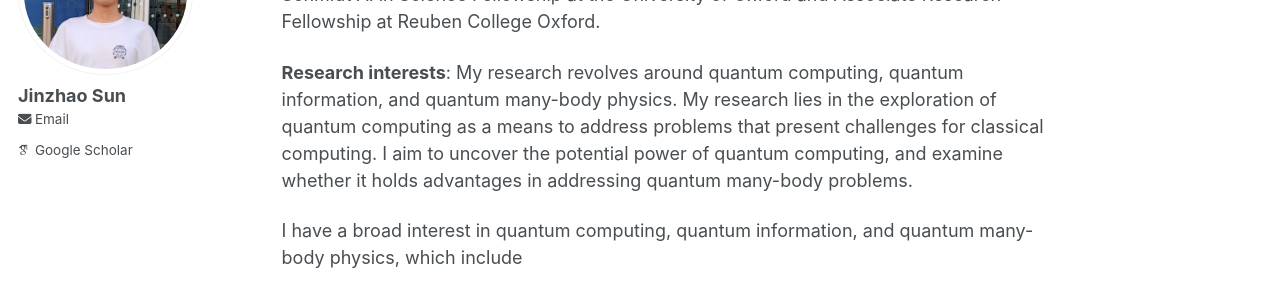
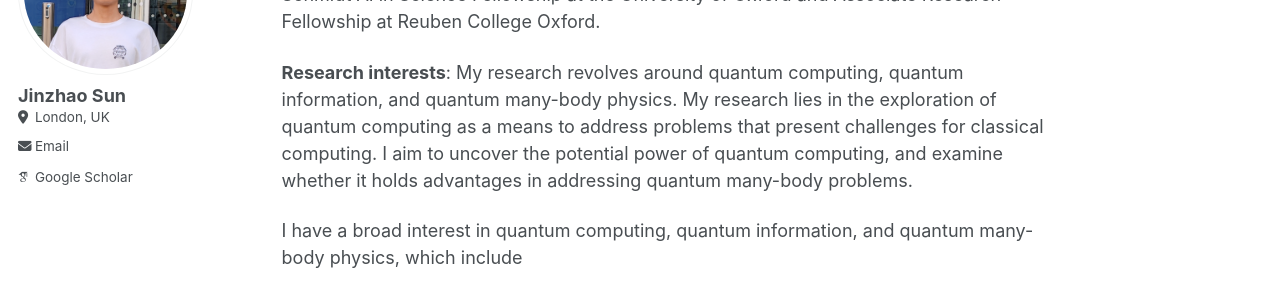
Before and after one commit to jinzhao-sun/jinzhao-sun.github.io, a Jekyll site: the page built from _pages/about.md, in a window 1280 px wide. Shown: the part 194-492 px from the top of the page. Built offline with Jekyll 4.4.1, drawn with Linux system fonts in a browser that asks for light colours; some web fonts are replaced.

Commit message:
Update _config.yml

```diff
--- a/_config.yml
+++ b/_config.yml
@@ -25,7 +25,7 @@ author:
   name             : "Jinzhao Sun"
   pronouns         : # example: "she/her"
   bio              : # "Short biography for the left-hand sidebar"
-  location         : #"Earth"
+  location         : "London, UK"
   employer         : #"Red Brick University"
   uri              : # URL
   email            : "jinzhao.sun.phys@gmail.com"
```
